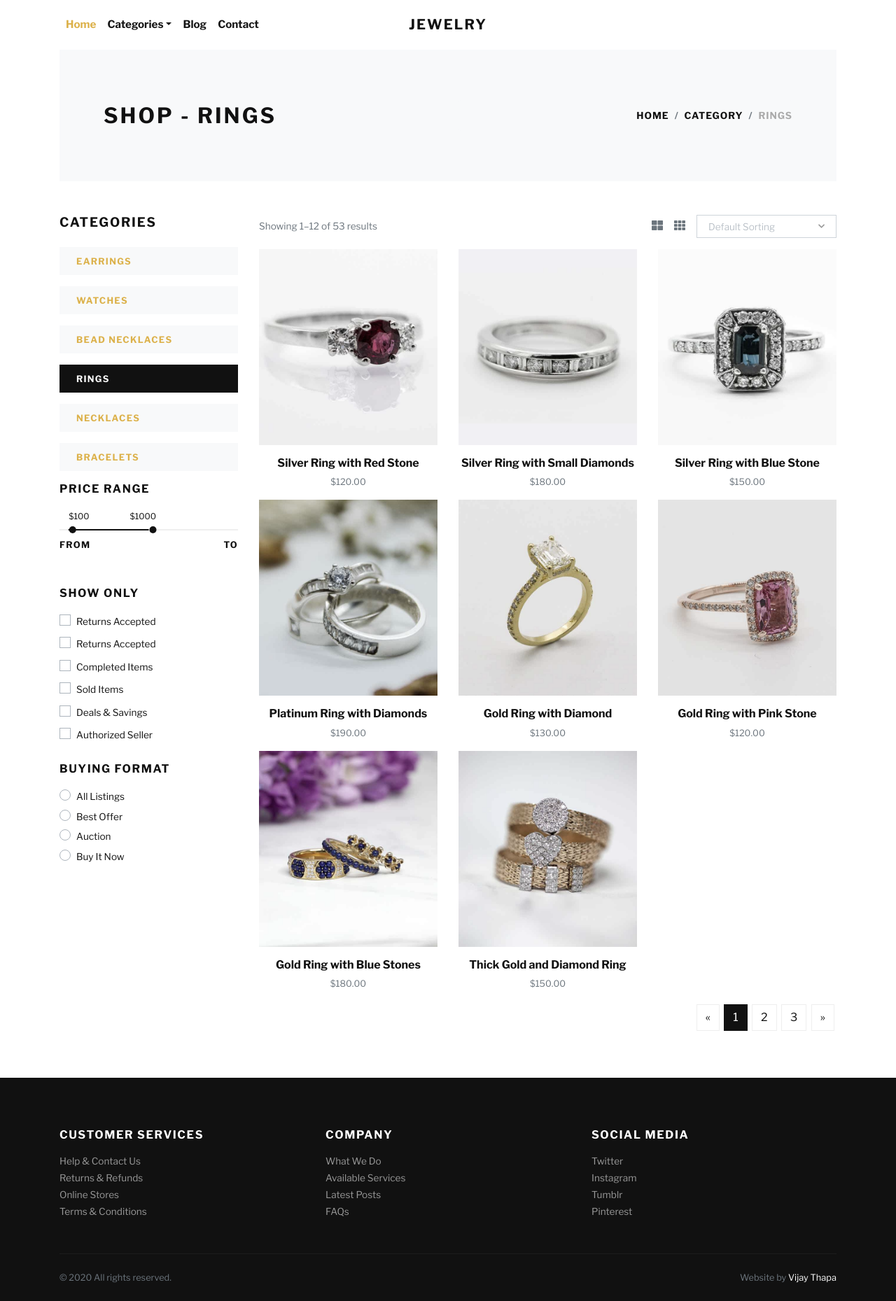
After one commit to sravan-kumar-ta/django-jewellery-shop, a Django app: page /categories/rings/ in a window 1280 px wide. The commit adds this page. Shown: the whole page at 70% size. Run offline with Django 3.2, Linux system fonts and the light colour scheme; data comes from the database, SQL or seed files in the repository; both versions use the stored data as it was after the commit; some libraries are stand-ins or nearby versions; some web fonts are replaced.

Commit message:
product category and detail page are completed

```diff
--- a/products/urls.py
+++ b/products/urls.py
@@ -4,6 +4,6 @@ from . import views
 urlpatterns = [
     path('', views.home, name='home'),
     path('categories/', views.all_categories, name="all-categories"),
-    path('<slug:slug>/', views.category_products, name="category-products"),
-    path('product/<slug:slug>/', views.detail, name="product-detail"),
+    path('categories/<slug:slug>/', views.category_products, name="category-products"),
+    path('<slug:c_slug>/<slug:p_slug>/', views.detail, name="product-detail"),
 ]
--- a/products/views.py
+++ b/products/views.py
@@ -21,7 +21,7 @@ def all_categories(request):
 def category_products(request, slug):
     category = get_object_or_404(Category, slug=slug)
     products = Product.objects.filter(is_active=True, category=category)
-    categories = Category.objects.filter(is_active=True)
+    categories = Category.objects.all()
     context = {
         'category': category,
         'products': products,
@@ -30,12 +30,11 @@ def category_products(request, slug):
     return render(request, 'store/category_products.html', context)
 
 
-def detail(request, slug):
-    product = get_object_or_404(Product, slug=slug)
-    related_products = Product.objects.exclude(id=product.id).filter(is_active=True, category=product.category)
+def detail(request, c_slug, p_slug):
+    product = get_object_or_404(Product, slug=p_slug)
+    related_products = Product.objects.exclude(id=product.id).filter(is_active=True, category__slug=c_slug)
     context = {
         'product': product,
         'related_products': related_products,
-
     }
     return render(request, 'store/detail.html', context)
--- a/templates/store/categories.html
+++ b/templates/store/categories.html
@@ -19,9 +19,9 @@
             {% for category in categories %}
 
               <div class="col-md-4 mb-4 mb-md-5">
-                <a class="category-item" href="{% url 'store:category-products' category.slug %}">
-                  {% if category.category_image %}
-                    <img class="img-fluid" src="{{ category.category_image.url }}" alt="{{ category.title }}">
+                <a class="category-item" href="{% url 'category-products' category.slug %}">
+                  {% if category.image %}
+                    <img class="img-fluid" src="{{ category.image.url }}" alt="{{ category.title }}">
                     {% else %}
                     <img class="img-fluid" src="{% static 'img/cat-img-1.jpg' %}" alt="{{ category.title }}">
                   {% endif %}
--- /dev/null
+++ b/templates/store/category_products.html
@@ -0,0 +1,176 @@
+{% extends 'base.html' %}
+{% load static %}
+
+    {% block content %}
+
+      <div class="container">
+        <!-- HERO SECTION-->
+        <section class="py-5 bg-light">
+          <div class="container">
+            <div class="row px-4 px-lg-5 py-lg-4 align-items-center">
+              <div class="col-lg-6">
+                <h1 class="h2 text-uppercase mb-0">Shop - {{category.title}}</h1>
+              </div>
+              <div class="col-lg-6 text-lg-right">
+                <nav aria-label="breadcrumb">
+                  <ol class="breadcrumb justify-content-lg-end mb-0 px-0">
+                    <li class="breadcrumb-item"><a href="{% url 'home' %}">Home</a></li>
+                    <li class="breadcrumb-item"><a href="{% url 'all-categories' %}">Category</a></li>
+                    <li class="breadcrumb-item active" aria-current="page">{{category.title}}</li>
+                  </ol>
+                </nav>
+              </div>
+            </div>
+          </div>
+        </section>
+        <section class="py-5">
+          <div class="container p-0">
+            <div class="row">
+              <!-- SHOP SIDEBAR-->
+              <div class="col-lg-3 order-2 order-lg-1">
+                <h5 class="text-uppercase mb-4">Categories</h5>
+
+                {% if categories %}
+                  {% for cat in categories %}
+                    <a href="{% url 'category-products' cat.slug %}">
+                      <div class="py-2 px-4 {% if category == cat %}bg-dark text-white {% else %}bg-light{% endif %} mb-3">
+                        <strong class="small text-uppercase font-weight-bold">{{cat.title}}</strong>
+                      </div>
+                    </a>
+                  {% endfor %}
+                {% endif %}
+
+                <h6 class="text-uppercase mb-4">Price range</h6>
+                <div class="price-range pt-4 mb-5">
+                  <div id="range"></div>
+                  <div class="row pt-2">
+                    <div class="col-6"><strong class="small font-weight-bold text-uppercase">From</strong></div>
+                    <div class="col-6 text-right"><strong class="small font-weight-bold text-uppercase">To</strong></div>
+                  </div>
+                </div>
+                <h6 class="text-uppercase mb-3">Show only</h6>
+                <div class="custom-control custom-checkbox mb-1">
+                  <input class="custom-control-input" id="customCheck1" type="checkbox">
+                  <label class="custom-control-label text-small" for="customCheck1">Returns Accepted</label>
+                </div>
+                <div class="custom-control custom-checkbox mb-1">
+                  <input class="custom-control-input" id="customCheck2" type="checkbox">
+                  <label class="custom-control-label text-small" for="customCheck2">Returns Accepted</label>
+                </div>
+                <div class="custom-control custom-checkbox mb-1">
+                  <input class="custom-control-input" id="customCheck3" type="checkbox">
+                  <label class="custom-control-label text-small" for="customCheck3">Completed Items</label>
+                </div>
+                <div class="custom-control custom-checkbox mb-1">
+                  <input class="custom-control-input" id="customCheck4" type="checkbox">
+                  <label class="custom-control-label text-small" for="customCheck4">Sold Items</label>
+                </div>
+                <div class="custom-control custom-checkbox mb-1">
+                  <input class="custom-control-input" id="customCheck5" type="checkbox">
+                  <label class="custom-control-label text-small" for="customCheck5">Deals &amp; Savings</label>
+                </div>
+                <div class="custom-control custom-checkbox mb-4">
+                  <input class="custom-control-input" id="customCheck6" type="checkbox">
+                  <label class="custom-control-label text-small" for="customCheck6">Authorized Seller</label>
+                </div>
+                <h6 class="text-uppercase mb-3">Buying format</h6>
+                <div class="custom-control custom-radio">
+                  <input class="custom-control-input" id="customRadio1" type="radio" name="customRadio">
+                  <label class="custom-control-label text-small" for="customRadio1">All Listings</label>
+                </div>
+                <div class="custom-control custom-radio">
+                  <input class="custom-control-input" id="customRadio2" type="radio" name="customRadio">
+                  <label class="custom-control-label text-small" for="customRadio2">Best Offer</label>
+                </div>
+                <div class="custom-control custom-radio">
+                  <input class="custom-control-input" id="customRadio3" type="radio" name="customRadio">
+                  <label class="custom-control-label text-small" for="customRadio3">Auction</label>
+                </div>
+                <div class="custom-control custom-radio">
+                  <input class="custom-control-input" id="customRadio4" type="radio" name="customRadio">
+                  <label class="custom-control-label text-small" for="customRadio4">Buy It Now</label>
+                </div>
+              </div>
+              <!-- SHOP LISTING-->
+              <div class="col-lg-9 order-1 order-lg-2 mb-5 mb-lg-0">
+                <div class="row mb-3 align-items-center">
+                  <div class="col-lg-6 mb-2 mb-lg-0">
+                    <p class="text-small text-muted mb-0">Showing 1–12 of 53 results</p>
+                  </div>
+                  <div class="col-lg-6">
+                    <ul class="list-inline d-flex align-items-center justify-content-lg-end mb-0">
+                      <li class="list-inline-item text-muted mr-3"><a class="reset-anchor p-0" href="#"><i class="fas fa-th-large"></i></a></li>
+                      <li class="list-inline-item text-muted mr-3"><a class="reset-anchor p-0" href="#"><i class="fas fa-th"></i></a></li>
+                      <li class="list-inline-item">
+                        <select class="selectpicker ml-auto" name="sorting" data-width="200" data-style="bs-select-form-control" data-title="Default sorting">
+                          <option value="default">Default sorting</option>
+                          <option value="popularity">Popularity</option>
+                          <option value="low-high">Price: Low to High</option>
+                          <option value="high-low">Price: High to Low</option>
+                        </select>
+                      </li>
+                    </ul>
+                  </div>
+                </div>
+
+                <div class="row">
+
+                  {% if products %}
+                    {% for product in products %}
+
+                      <!-- PRODUCT-->
+                      <div class="col-lg-4 col-sm-6">
+                        <div class="product text-center">
+                          <div class="mb-3 position-relative">
+
+                            <div class="badge text-white badge-"></div>
+
+                            <a class="d-block" href="{{ product.get_url }}">
+                              {% if product.product_image %}
+                                <img class="img-fluid w-100" src="{{product.product_image.url}}" alt="{{product.title}}">
+                              {% else %}
+                                <img class="img-fluid w-100" src="{% static 'img/product-1.jpg' %}" alt="{{product.title}}">
+                              {% endif %}
+                            </a>
+
+                            <div class="product-overlay">
+                              <ul class="mb-0 list-inline">
+                                <li class="list-inline-item m-0 p-0"><a class="btn btn-sm btn-outline-dark" href="#"><i class="far fa-heart"></i></a></li>
+                                <li class="list-inline-item m-0 p-0">
+                                  {% comment %} <a class="btn btn-sm btn-dark" href="{% url 'add-to-cart' %}">Add to cart</a> {% endcomment %}
+
+                                  <form action="">
+                                    <input type="hidden" name="prod_id" value="{{product.id}}" id="product_id">
+                                    <button type="submit" class="btn btn-sm btn-dark">Add to Cart</button>
+                                  </form>
+
+                                </li>
+                              </ul>
+                            </div>
+                          </div>
+                          <h6> <a class="reset-anchor" href="{{ product.get_url }}">{{product.title}}</a></h6>
+                          <p class="small text-muted">${{product.price}}</p>
+                        </div>
+                      </div>
+
+                    {% endfor %}
+                  {% endif %}
+
+
+                </div>
+                <!-- PAGINATION-->
+                <nav aria-label="Page navigation example">
+                  <ul class="pagination justify-content-center justify-content-lg-end">
+                    <li class="page-item"><a class="page-link" href="#" aria-label="Previous"><span aria-hidden="true">«</span></a></li>
+                    <li class="page-item active"><a class="page-link" href="#">1</a></li>
+                    <li class="page-item"><a class="page-link" href="#">2</a></li>
+                    <li class="page-item"><a class="page-link" href="#">3</a></li>
+                    <li class="page-item"><a class="page-link" href="#" aria-label="Next"><span aria-hidden="true">»</span></a></li>
+                  </ul>
+                </nav>
+              </div>
+            </div>
+          </div>
+        </section>
+      </div>
+      {% endblock content %}
--- a/templates/store/index.html
+++ b/templates/store/index.html
@@ -62,7 +62,7 @@
 
                       <div class="badge text-white badge-"></div>
 
-                      <a class="d-block" href="{% url 'product-detail' product.slug %}">
+                      <a class="d-block" href="{{ product.get_url }}">
                         {% if product.product_image %}
                           <img class="img-fluid w-100" src="{{ product.product_image.url }}" alt="{{product.title}}">
                         {% else %}
```
Also changed, not shown: products/models.py (+12 -2 lines), templates/store/detail.html (added, +154 -0 lines), db.sqlite3, products/migrations/0003_alter_category_slug.py (added).
